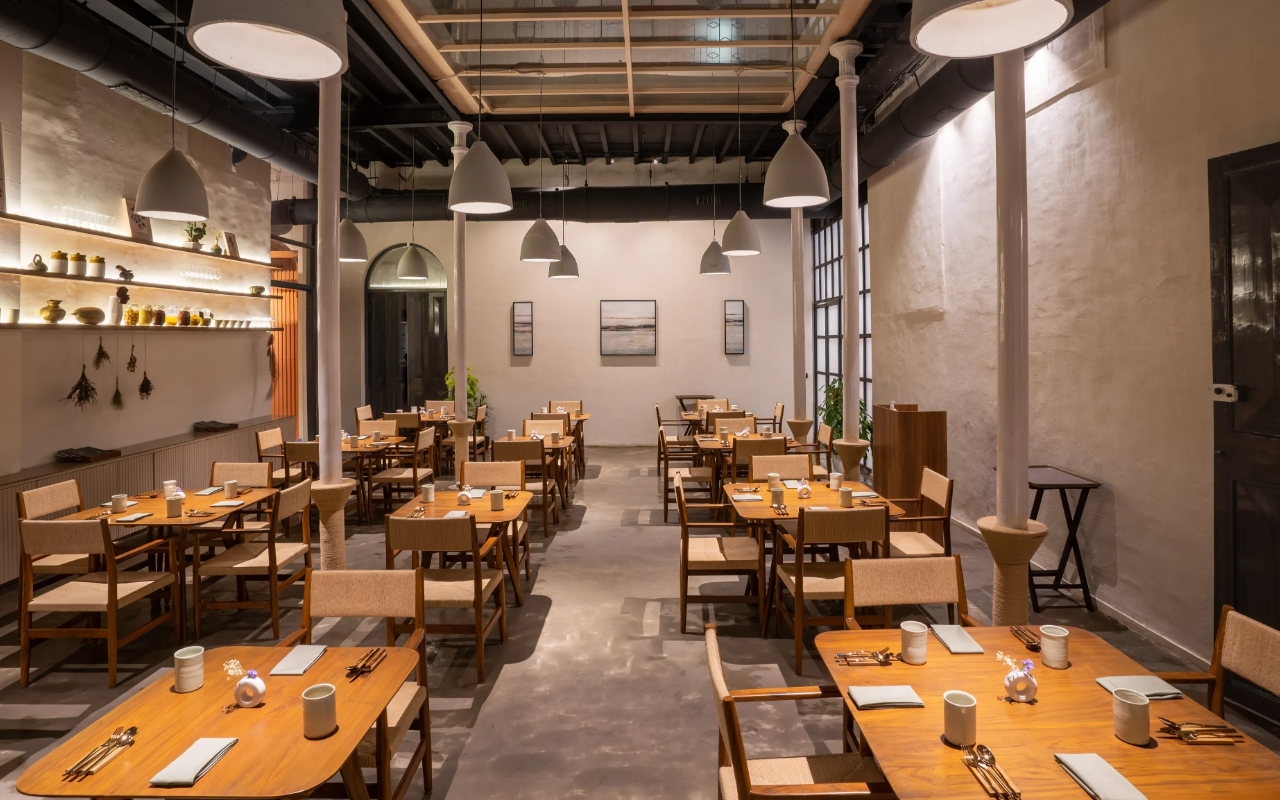
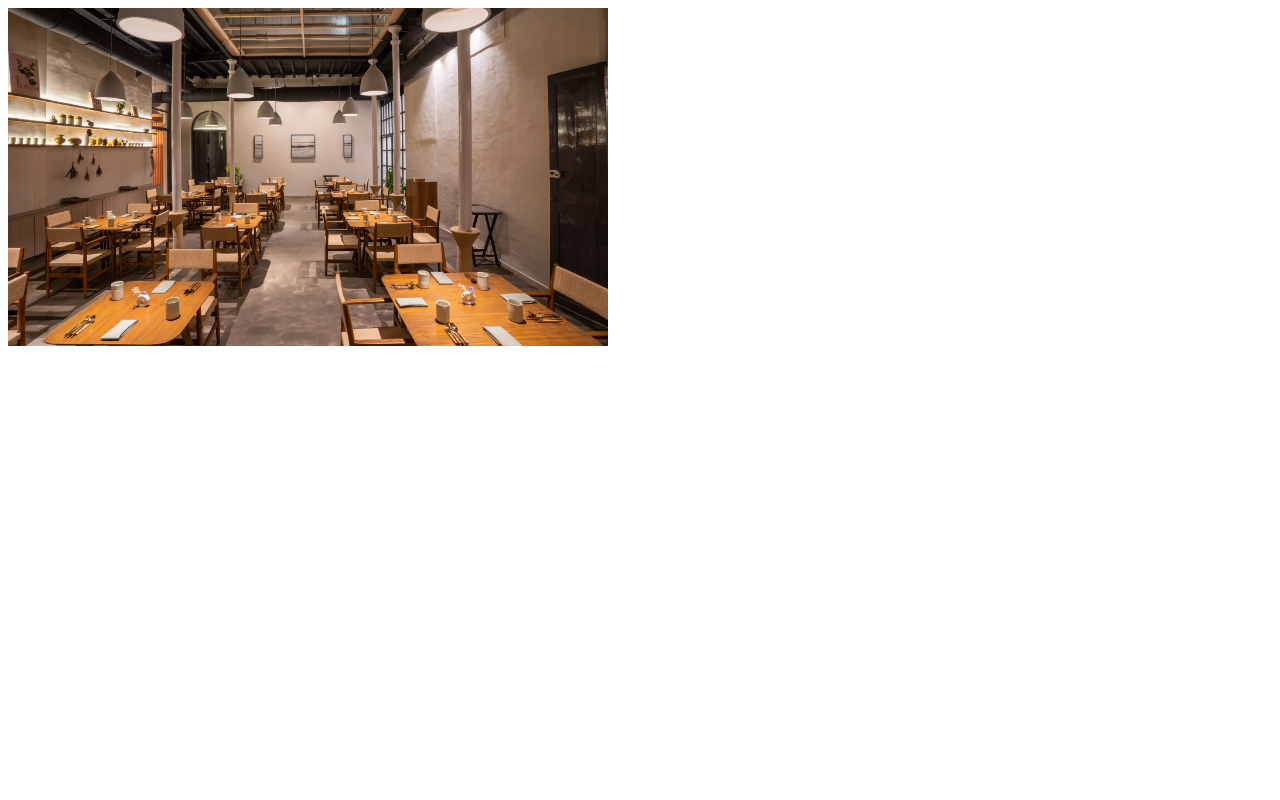
Before and after one commit to Darthcoder2006/Restaurant, a plain HTML site: page index.html in a window 1280 px wide. Drawn offline with Linux system fonts and the light colour scheme.

Commit message:
Update index.html

```diff
--- a/index.html
+++ b/index.html
@@ -3,33 +3,52 @@
 <head>
   <meta charset="UTF-8">
   <meta name="viewport" content="width=device-width, initial-scale=1.0">
-    <title>Image and Sound</title>
+  <title>Restaurant Ambience Video</title>
   <style>
-        /* Reset margin and padding to ensure full screen */
-        body, html {
-            margin: 0;
-            padding: 0;
-            height: 100%;
-            overflow: hidden; /* Prevents scrolling */
+    /* Styles to position video and image overlay */
+    .video-container {
+      position: relative;
+      width: 600px; /* Set desired width */
+      height: auto;
     }
 
-        /* Make the image fill the entire screen */
-        img {
+    /* Preview image styles */
+    #preview-img {
+      width: 100%;
       position: absolute;
       top: 0;
       left: 0;
+      z-index: 1;
+      cursor: pointer; /* Makes image clickable */
+    }
+
+    /* Video styles, initially hidden */
+    #my-video {
       width: 100%;
-            height: 100%;
-            object-fit: cover; /* Ensures the image covers the screen while maintaining aspect ratio */
+      display: none; /* Hide video until image is clicked */
     }
   </style>
 </head>
 <body>
-    <img src="Main seating area Ekaa.webp" alt="Restaurant_Image">
-    <audio autoplay loop>
-        <source src="restaurant-ambience-24720.mp3" type="audio/mp3">
-        <source src="restaurant-ambience-24720.ogg" type="audio/ogg">
-        Your browser does not support the audio element.
-    </audio>
+  <div class="video-container">
+    <!-- Image as preview, will be shown until clicked -->
+    <img src="Main seating area Ekaa.webp" alt="Restaurant Ambience Preview" id="preview-img" onclick="playVideo()">
+
+    <!-- Video element, hidden until user clicks the image -->
+    <video id="my-video" controls>
+      <source src="restaurant-ambience-24720.mp4" type="video/mp4">
+      Your browser does not support the video tag.
+    </video>
+  </div>
+
+  <script>
+    function playVideo() {
+      // Hide the image and show the video
+      document.getElementById('preview-img').style.display = 'none';
+      var video = document.getElementById('my-video');
+      video.style.display = 'block';  // Show the video
+      video.play();  // Start playing the video
+    }
+  </script>
 </body>
 </html>
```
Lines whose indentation alone changed are shown as unchanged.
